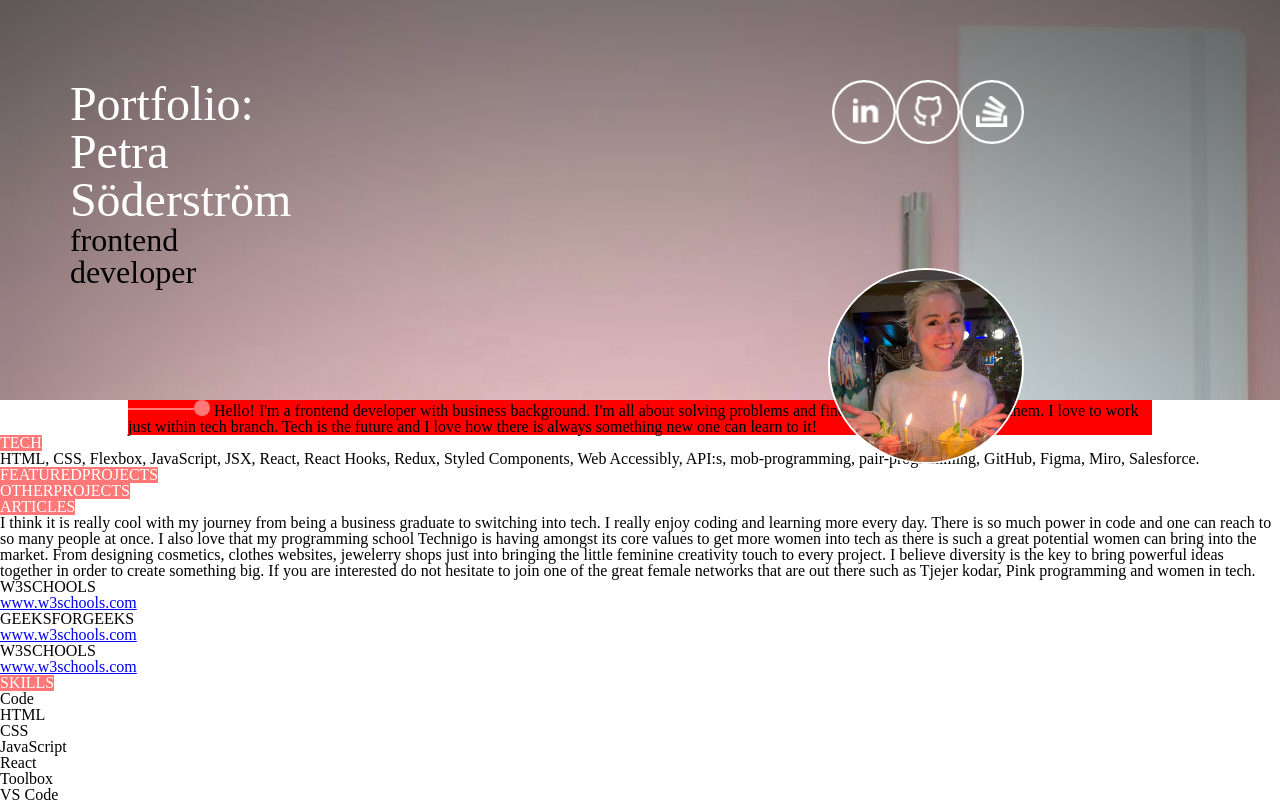
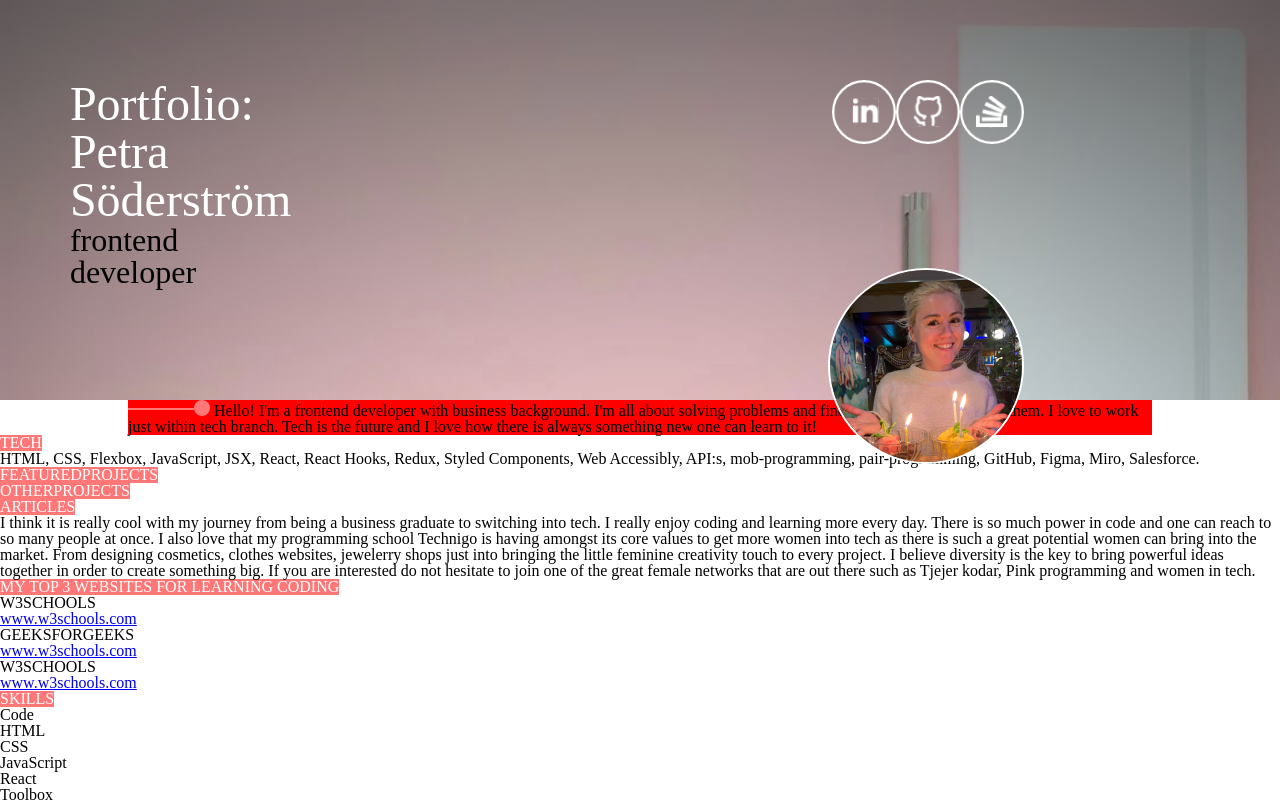
Before and after one commit to Technigo/project-react-portfolio, a React (Create React App) app: page / in a window 1280 px wide. Shown: the top 802 px of the page. Built offline with nearby package versions, Linux system fonts and the light colour scheme.

Commit message:
addition

```diff
--- a/src/components/OtherThoughts.js
+++ b/src/components/OtherThoughts.js
@@ -4,6 +4,7 @@ import React from 'react';
 const About = () => {
 	return (
 		<div>
+			<h3>my top 3 websites for learning coding</h3>
 			<h4>w3schools</h4>
 			<a href="https://www.w3schools.com/" target="_blank" rel="noopener noreferrer">www.w3schools.com
 			</a>
```
